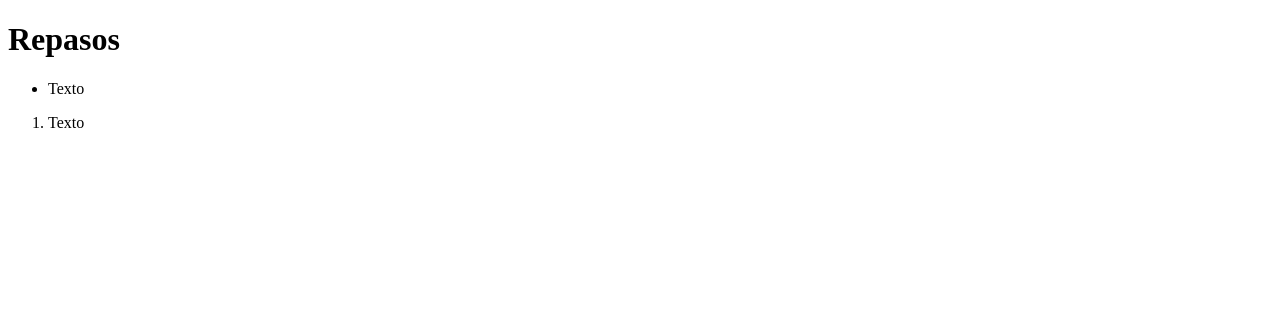
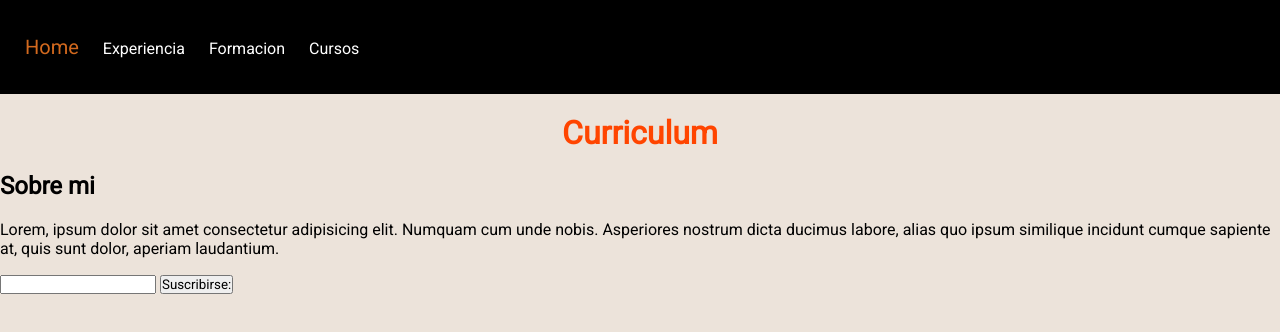
Before and after one commit to Matamaya/codo-22569-front-2022-2C, a plain HTML site: page clase9/index5.html in a window 1280 px wide. Drawn offline with Linux system fonts and the light colour scheme.

Commit message:
clase9-repaso-menu

```diff
--- /dev/null
+++ b/clase9/css/styles.css
@@ -0,0 +1,55 @@
+@import url('https://fonts.googleapis.com/css2?family=Roboto:wght@100;400&display=swap');
+
+* {
+    font-family: 'Roboto', sans-serif;
+    padding:0;
+}
+
+body {
+    background-color:rgb(236, 227, 218);
+    margin:0;
+}
+
+.menucontainer {
+    list-style-type:none;
+    background-color:black;
+    padding:15px;
+    margin:0;
+    height:5sssssss0px;
+}
+
+.menucontainer li {
+    display: inline-block;
+    margin:10px;
+}
+
+.menucontainer li a {
+    text-decoration: none;
+    display: block; /*convertimos el a en bloque, y ahora todo el spacio
+    del bloq sera parte del link*/
+    height:30px;
+    padding-top:10px;
+    color:white;
+}
+
+.menucontainer li a:hover {
+    color:blueviolet;
+    border-radius:5px;
+    background-color: darkgray;
+    font-weight: bolder;
+    /*:hover para cuando el mouse por encima de algo*/
+}
+
+.menucontainer li a.active {
+    color:chocolate;
+    font-size:20px;
+}
+
+
+/*Section de main*/
+
+h1 {
+    color:orangered;
+    text-align: center;
+    margin:20px
+}
--- a/clase9/index5.html
+++ b/clase9/index5.html
@@ -4,22 +4,46 @@
     <meta charset="UTF-8">
     <meta http-equiv="X-UA-Compatible" content="IE=edge">
     <meta name="viewport" content="width=device-width, initial-scale=1.0">
-    <title>Document</title>
+    <title>CV</title>
+    <!--agregamos hoja de estilos principal, que esta dentro de carpeta css-->
+    <link rel="stylesheet" href="./css/styles.css">
 </head>
 <body>
     <header>
-        <h1>Repasos</h1>
+        <nav>
+            <ul class="menucontainer">
+                <li>
+                    <a href="index5.html" class="active">Home</a>
+                </li>
+                <li>
+                    <a href="./pages/experiencia.html">Experiencia</a>
+                </li>
+                <li>
+                    <a href="./pages/formacion.html">Formacion</a>
+                </li>
+                <li>
+                    <a href="./pages/cursos.html">Cursos</a>
+                </li>
+            </ul>
+        </nav>
+        <h1>Curriculum</h1>
     </header>
+
     <main>
         <section>
-            <ul>
-                <li>Texto</li>
-            </ul>
+            <h2>Sobre mi</h2>
+            <p>Lorem, ipsum dolor sit amet consectetur adipisicing elit. Numquam cum unde nobis. Asperiores nostrum dicta ducimus labore, alias quo ipsum similique incidunt cumque sapiente at, quis sunt dolor, aperiam laudantium.</p>
+        </section>
 
-            <ol>
-                <li>Texto</li>
-            </ol>
-        </section>
     </main>
+
+    <footer>
+        <form>
+            <input type="email">
+            <button>Suscribirse:</button>
+
+
+         </form>
+    </footer>
 </body>
 </html>
```
Also changed, not shown: clase9/pages/cursos.html (added, +40 -0 lines), clase9/pages/experiencia.html (added, +45 -0 lines), clase9/pages/formacion.html (added, +40 -0 lines).
